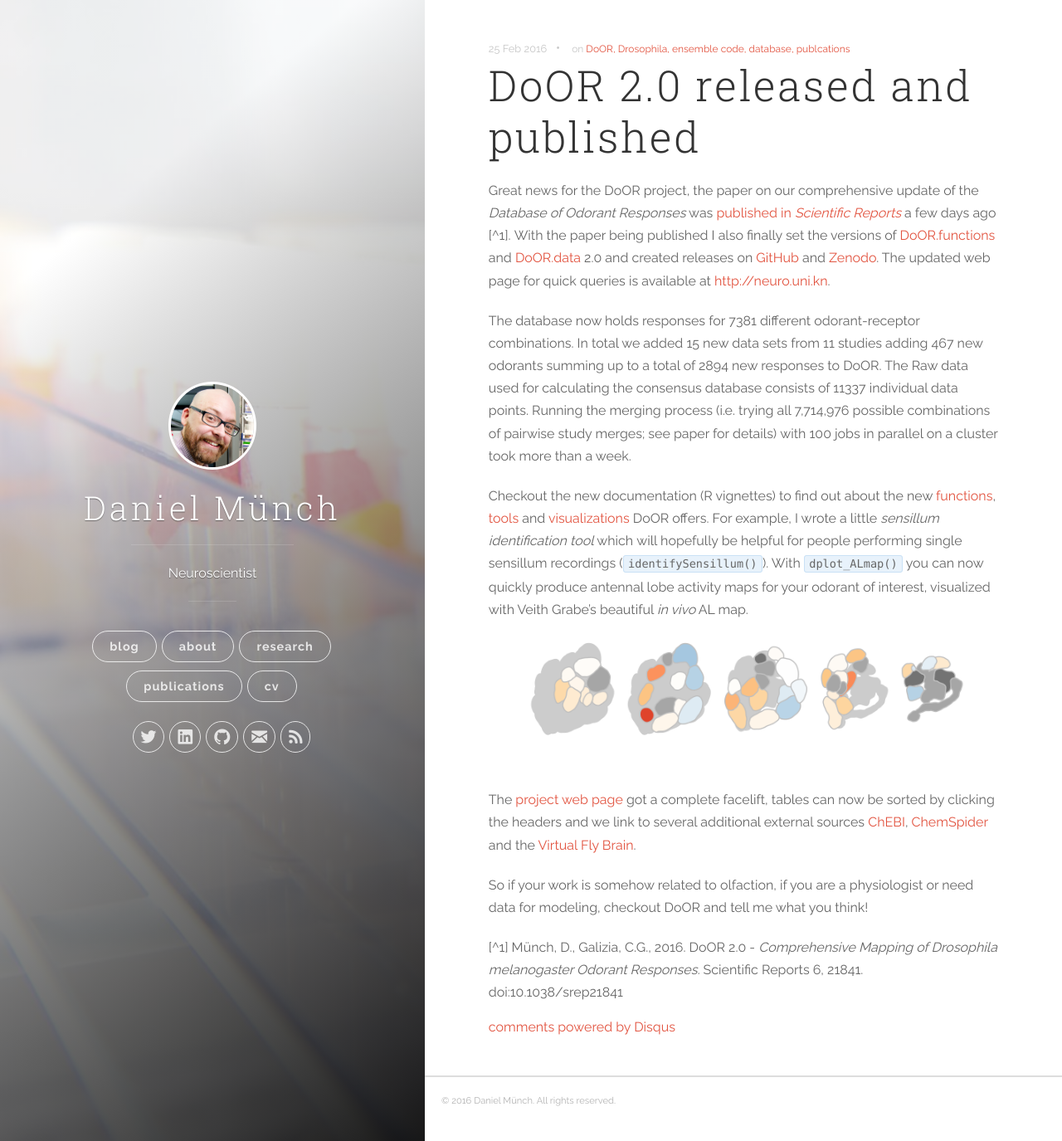
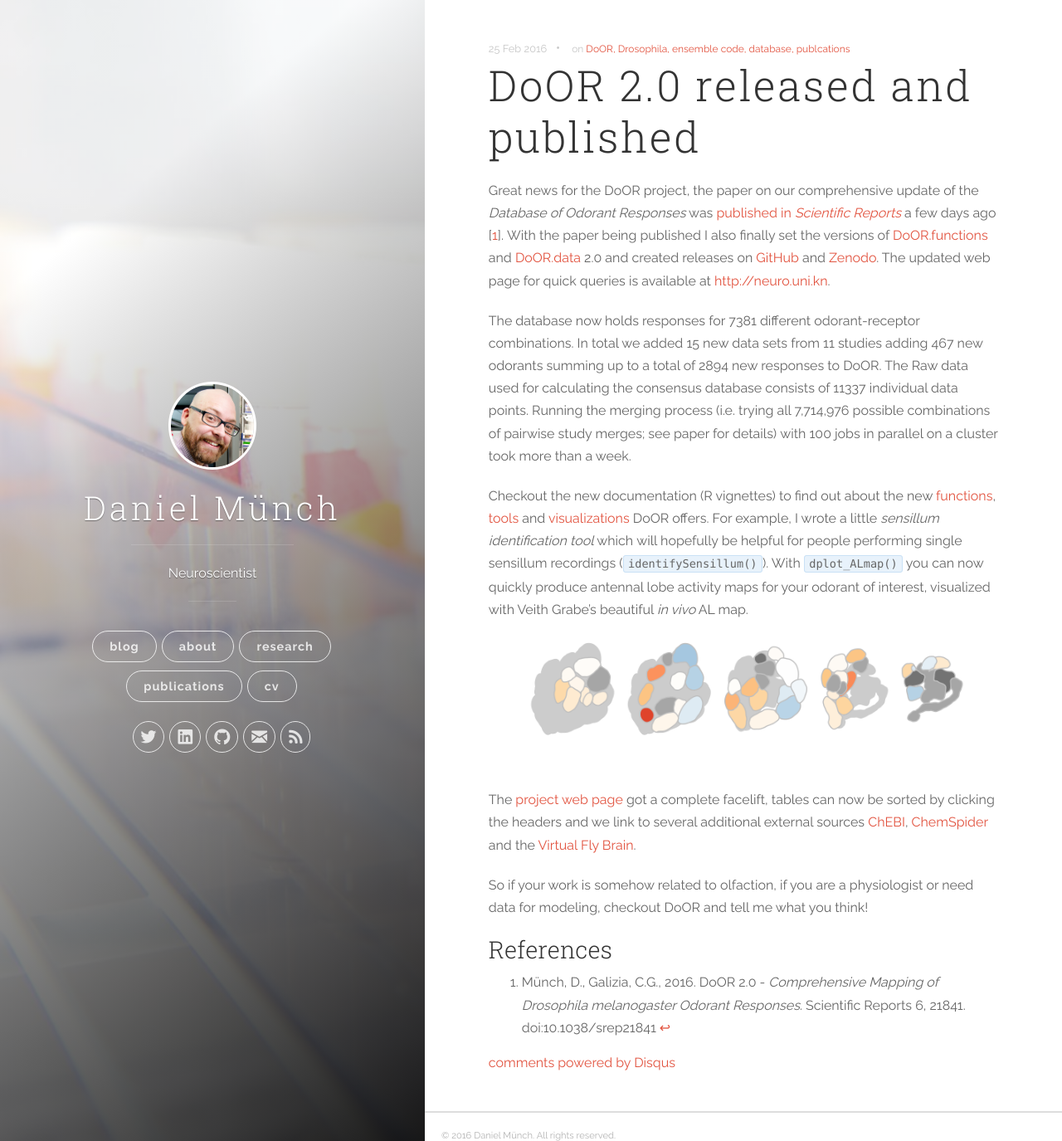
Before and after one commit to Dahaniel/dahaniel.github.io, a Jekyll site: the page built from _posts/2016-02-27-door-v2-is-out.md, in a window 1280 px wide and 1375 px high. Shown: the whole window at 83% size. Built offline with Jekyll 4.4.1, drawn with Linux system fonts in a browser that asks for light colours; nearby versions of some CDN libraries; comment, search, counter and statistics services are not loaded.

Commit message:
fixed footnote

```diff
--- a/_posts/2016-02-27-door-v2-is-out.md
+++ b/_posts/2016-02-27-door-v2-is-out.md
@@ -9,7 +9,7 @@ tags: DoOR, Drosophila, ensemble code, database, publcations
 categories: research
 permalink: /2014/02/door_v2
 ---
-Great news for the DoOR project, the paper on our comprehensive update of the _Database of Odorant Responses_ was [published in _Scientific Reports_](http://www.nature.com/articles/srep21841) a few days ago [^1]. With the paper being published I also finally set the versions of [DoOR.functions](https://github.com/Dahaniel/DoOR.functions) and [DoOR.data](https://github.com/Dahaniel/DoOR.data) 2.0 and created releases on [GitHub](https://github.com/Dahaniel/DoOR.functions/releases) and [Zenodo](http://dx.doi.org/10.5281/zenodo.46555). The updated web page for quick queries is available at [http://neuro.uni.kn](http://neuro.uni.kn).
+Great news for the DoOR project, the paper on our comprehensive update of the _Database of Odorant Responses_ was [published in _Scientific Reports_](http://www.nature.com/articles/srep21841) a few days ago [[^1]]. With the paper being published I also finally set the versions of [DoOR.functions](https://github.com/Dahaniel/DoOR.functions) and [DoOR.data](https://github.com/Dahaniel/DoOR.data) 2.0 and created releases on [GitHub](https://github.com/Dahaniel/DoOR.functions/releases) and [Zenodo](http://dx.doi.org/10.5281/zenodo.46555). The updated web page for quick queries is available at [http://neuro.uni.kn](http://neuro.uni.kn).
 
 The database now holds responses for 7381 different odorant-receptor combinations. In total we added 15 new data sets from 11 studies adding 467 new odorants summing up to a total of 2894 new responses to DoOR. The Raw data used for calculating the consensus database consists of 11337 individual data points. Running the merging process (i.e. trying all 7,714,976 possible combinations of pairwise study merges; see paper for details) with 100 jobs in parallel on a cluster took more than a week.
 
@@ -22,4 +22,6 @@ The [project web page](http://neuro.uni.kn/DoOR) got a complete facelift, table
 
 So if your work is somehow related to olfaction, if you are a physiologist or need data for modeling, checkout DoOR and tell me what you think!
 
-[^1] Münch, D., Galizia, C.G., 2016. DoOR 2.0 - *Comprehensive Mapping of Drosophila melanogaster Odorant Responses.* Scientific Reports 6, 21841. doi:10.1038/srep21841
+### References
+
+[^1]: Münch, D., Galizia, C.G., 2016. DoOR 2.0 - *Comprehensive Mapping of Drosophila melanogaster Odorant Responses.* Scientific Reports 6, 21841. doi:10.1038/srep21841
```
